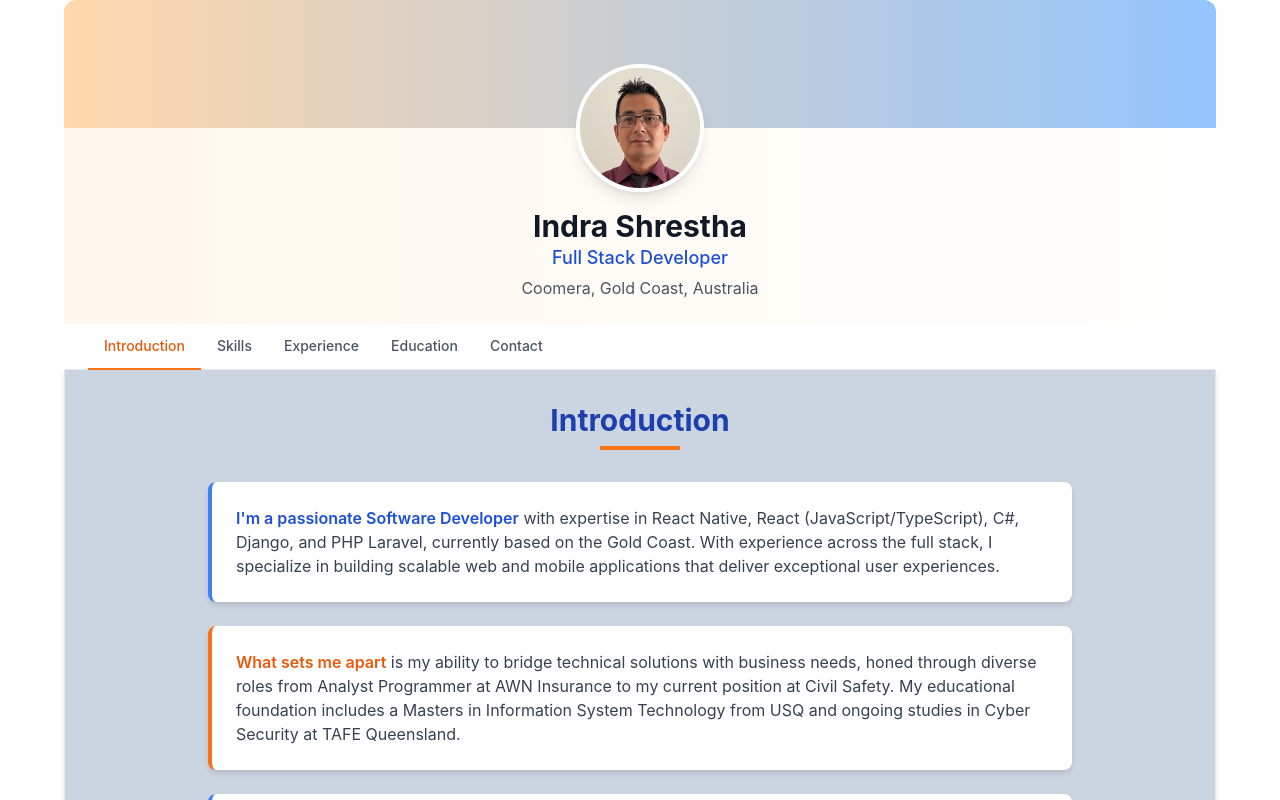
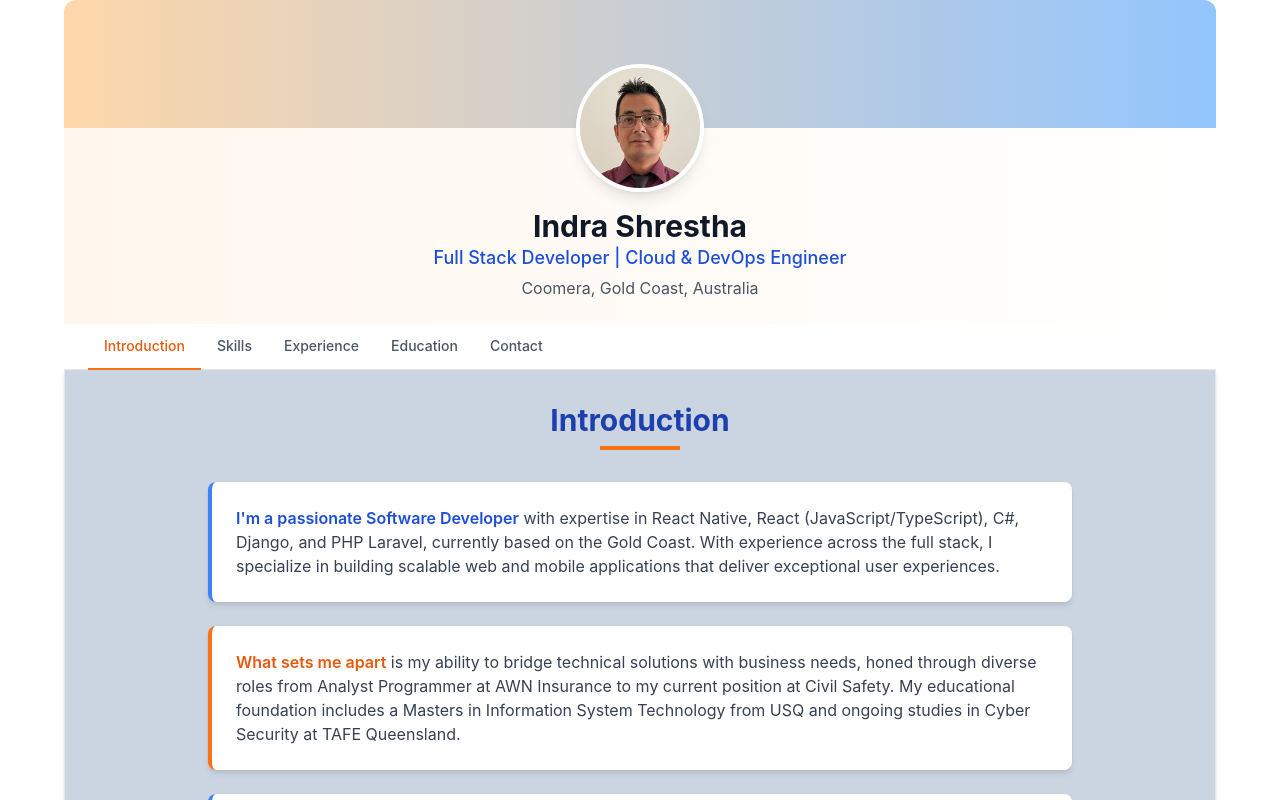
Before and after one commit to indrabit/profileapp, a React (Create React App) app: page / in a window 1280 px wide. Shown: the top 800 px of the page. Built offline with nearby package versions, Linux system fonts and the light colour scheme.

Commit message:
profile update

```diff
--- a/src/components/Profile/ProfileHeader.js
+++ b/src/components/Profile/ProfileHeader.js
@@ -37,7 +37,7 @@ const ProfileHeader = () => {
                     />
                     <div className="text-center mt-4">
                         <h1 className="text-3xl font-bold text-gray-900">Indra Shrestha</h1>
-                        <h2 className="text-lg text-blue-700 font-medium">Full Stack Developer</h2>
+                        <h2 className="text-lg text-blue-700 font-medium">Full Stack Developer | Cloud & DevOps Engineer</h2>
                         <p className="text-gray-600 mt-1">Coomera, Gold Coast, Australia </p>
                     </div>
                 </div>
```
